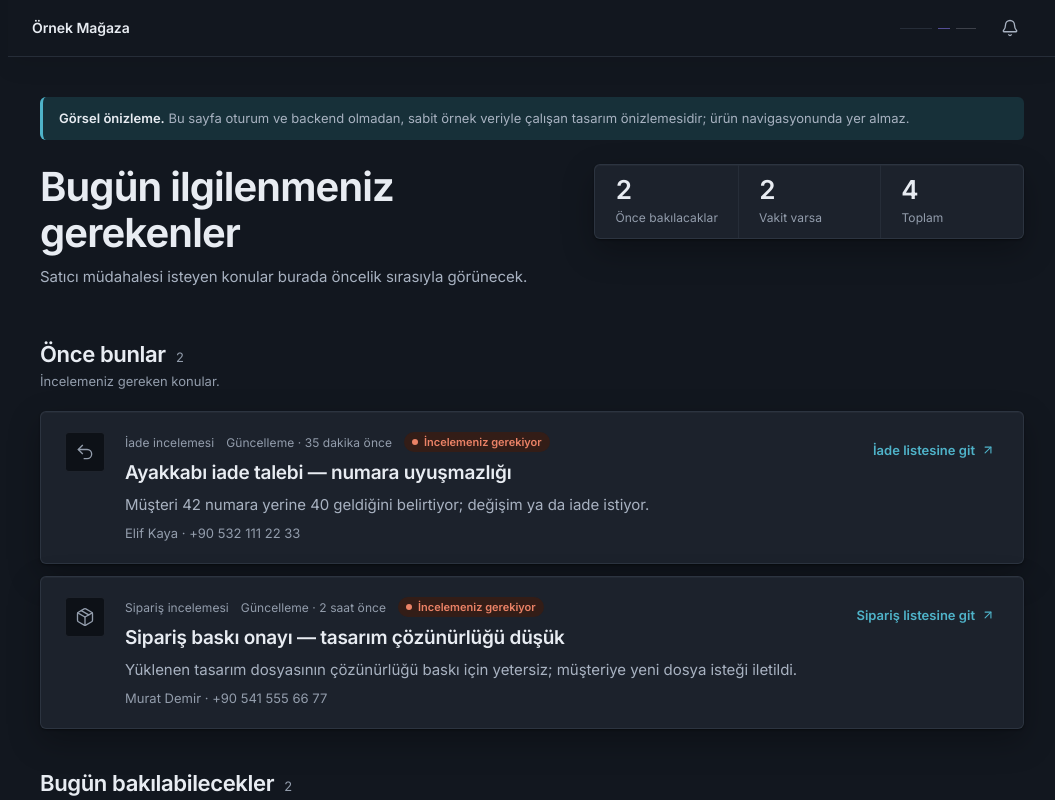
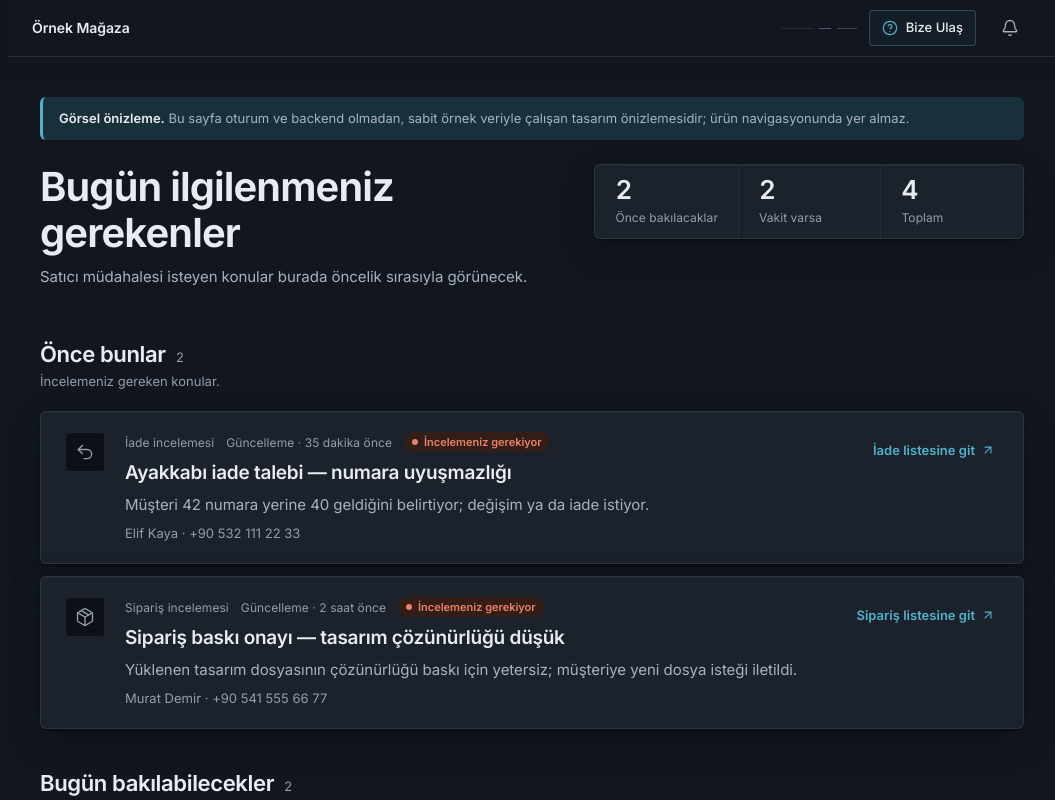
Before and after one commit to keremm44/whatsapp-assistant, a Next.js app in the folder frontend/: page /preview in a window 1280 px wide. Shown: the top 800 px of the page, without its empty margins (224-1279 px from the left). Built offline with nearby package versions, Linux system fonts and the light colour scheme; no server answers.

Commit message:
feat(seller): add topbar feedback access

```diff
--- a/frontend/src/components/seller/shell/seller-topbar.tsx
+++ b/frontend/src/components/seller/shell/seller-topbar.tsx
@@ -13,6 +13,7 @@ import {
 import { cn } from "@/lib/utils/cn";
 
 import { SellerAnnouncementsSheet } from "./seller-announcements-sheet";
+import { SellerFeedbackSheet } from "./seller-feedback-sheet";
 import { SellerIcon } from "./icon-map";
 import { SidebarSections } from "./seller-sidebar";
 
@@ -37,6 +38,7 @@ export function SellerTopbar({
   const pathname = usePathname();
   const [isHidden, setIsHidden] = React.useState(false);
   const [isAnnouncementsOpen, setIsAnnouncementsOpen] = React.useState(false);
+  const [isFeedbackOpen, setIsFeedbackOpen] = React.useState(false);
   const lastScrollY = React.useRef(0);
   const directionAnchorY = React.useRef(0);
   const direction = React.useRef<"up" | "down" | null>(null);
@@ -100,22 +102,29 @@ export function SellerTopbar({
     if (nextOpen) setIsHidden(false);
   };
 
+  const handleFeedbackOpenChange = (nextOpen: boolean) => {
+    setIsFeedbackOpen(nextOpen);
+    if (nextOpen) setIsHidden(false);
+  };
+
+  const isDrawerOpen = isAnnouncementsOpen || isFeedbackOpen;
+
   return (
     <header
       onFocusCapture={() => setIsHidden(false)}
       className={cn(
         "sticky top-0 border-b border-divider bg-canvas",
-        // Sheet overlay/content use z-20/z-30. While the announcement
-        // drawer owns focus the header steps below them; otherwise it
-        // keeps the normal z-50 scroll-content protection.
-        isAnnouncementsOpen ? "z-10" : "z-50",
+        // Sheet overlay/content use z-20/z-30. While a topbar drawer owns
+        // focus the header steps below it; otherwise it keeps the normal
+        // z-50 scroll-content protection.
+        isDrawerOpen ? "z-10" : "z-50",
         "transition-[transform,opacity,box-shadow] duration-200 ease-out will-change-transform motion-reduce:transition-none",
         isHidden
           ? "pointer-events-none -translate-y-full opacity-0"
           : "translate-y-0 opacity-100 shadow-[0_8px_24px_rgba(0,0,0,0.08)]",
       )}
     >
-      <div className="flex h-14 items-center gap-3 px-4 sm:px-6">
+      <div className="flex h-14 items-center gap-2 px-4 sm:gap-3 sm:px-6">
         <TabletNavSheet />
         <p
           className="min-w-0 truncate type-row-primary text-foreground"
@@ -131,6 +140,7 @@ export function SellerTopbar({
           <span className="h-px w-3 bg-brand/55" />
           <span className="h-px w-5 bg-chrome-foreground/20" />
         </span>
+        <SellerFeedbackSheet onOpenChange={handleFeedbackOpenChange} />
         <SellerAnnouncementsSheet onOpenChange={handleAnnouncementsOpenChange} />
       </div>
     </header>
```
